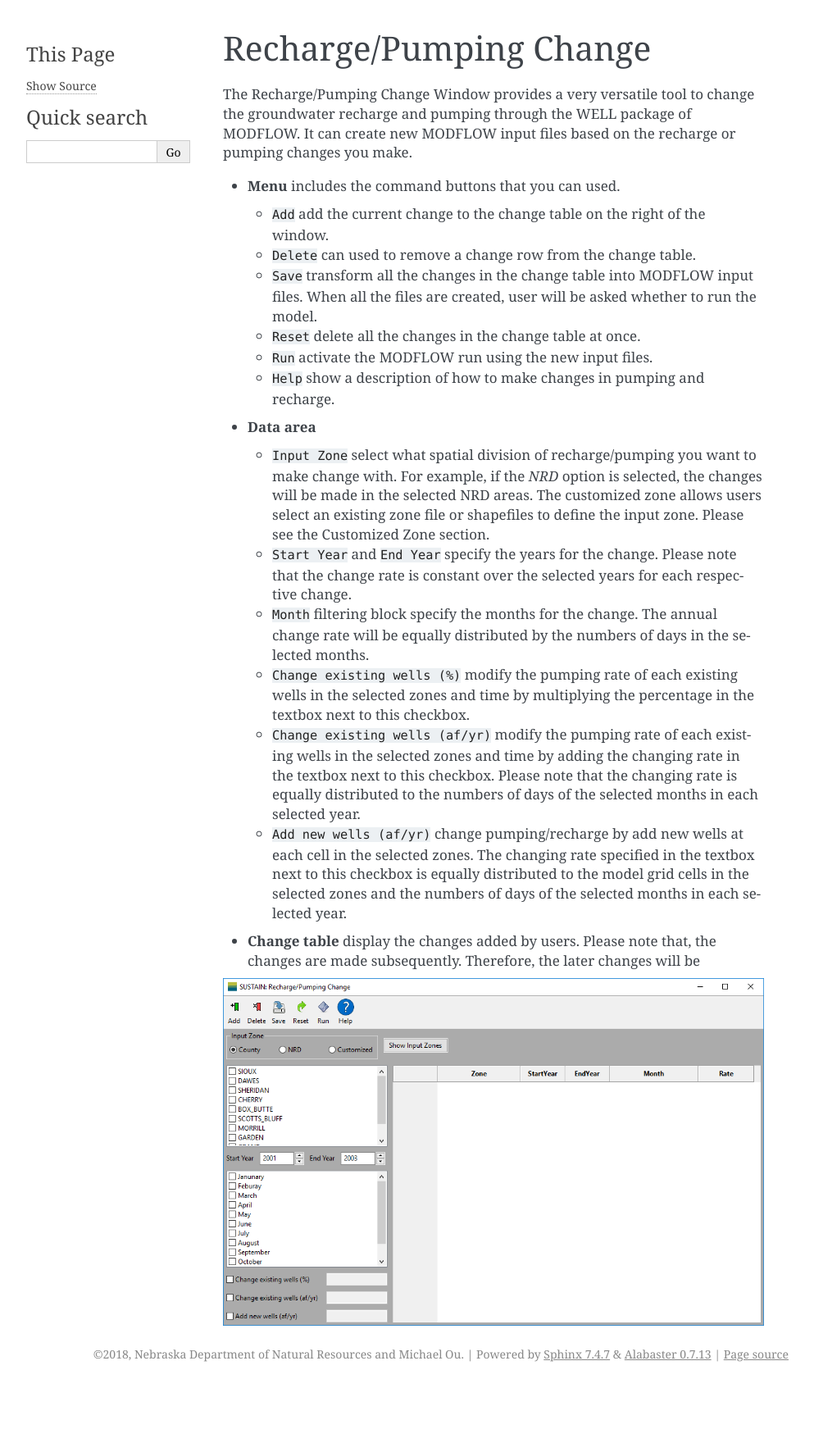
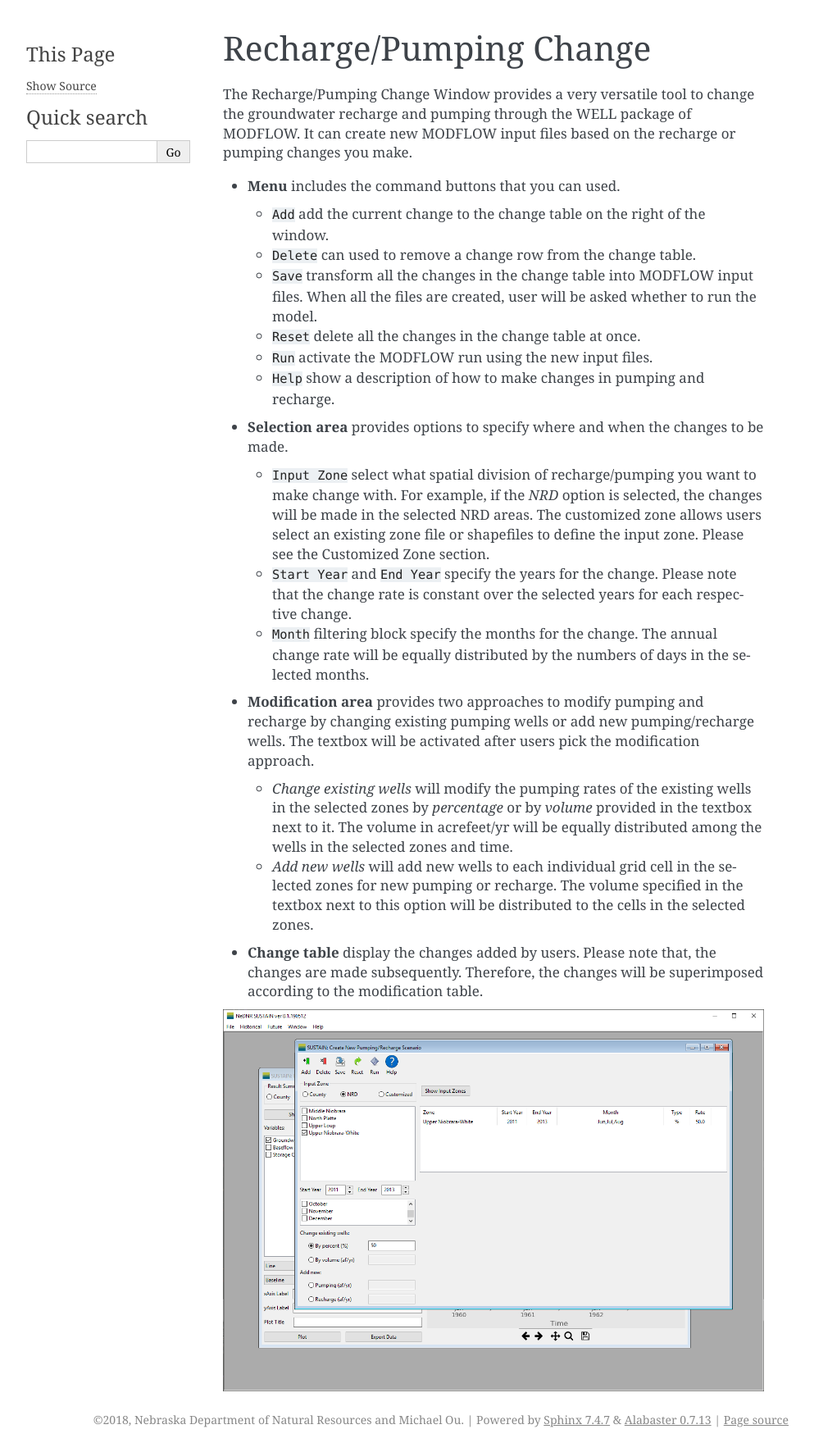
Before and after one commit to ougx/dnr-gui-sustain, a Sphinx documentation site: the page built from source/windows/gwpump.rst, in a window 1280 px wide. Shown: the whole page at 82% size, without its empty margins (148-1141 px from the left). Built offline with Sphinx 7.4.7, drawn with Linux system fonts in a browser that asks for light colours; pages that are not in the unit, such as notebooks, are missing from menus; before the commit the page ends 1691 px from its top, so only the background shows below that.

Commit message:
update scenario window

```diff
--- a/source/files/index.rst
+++ b/source/files/index.rst
@@ -17,6 +17,11 @@ App file tree:
 Data file structure:
 ::
   |   SUSTAIN namefile
+  +---bin
+  |   |   MODFLOW and other executables
+  +---baseline
+  |   |   historical simulation
+  |   |   future simulation
   +---modflow
   |   |   modflow data files
   +---rswb
--- a/source/windows/gwpump.rst
+++ b/source/windows/gwpump.rst
@@ -13,15 +13,20 @@ The Recharge/Pumping Change Window provides a very versatile tool to change the
 
   - ``Help`` show a description of how to make changes in pumping and recharge.
 
-* **Data area**
+* **Selection area** provides options to specify where and when the changes to be made.
 
   - ``Input Zone`` select what spatial division of recharge/pumping you want to make change with. For example, if the *NRD* option is selected, the changes will be made in the selected NRD areas. The customized zone allows users select an existing zone file or shapefiles to define the input zone. Please see the Customized Zone section.
   - ``Start Year`` and ``End Year`` specify the years for the change. Please note that the change rate is constant over the selected years for each respective change.
   - ``Month`` filtering block specify the months for the change. The annual change rate will be equally distributed by the numbers of days in the selected months.
-  - ``Change existing wells (%)`` modify the pumping rate of each existing wells in the selected zones and time by multiplying the percentage in the textbox next to this checkbox.
-  - ``Change existing wells (af/yr)`` modify the pumping rate of each existing wells in the selected zones and time by adding the changing rate in the textbox next to this checkbox. Please note that the changing rate is equally distributed to the numbers of days of the selected months in each selected year.
-  - ``Add new wells (af/yr)`` change pumping/recharge by add new wells at each cell in the selected zones. The changing rate specified in the textbox next to this checkbox is equally distributed to the model grid cells in the selected zones and the numbers of days of the selected months in each selected year.
 
-* **Change table** display the changes added by users. Please note that, the changes are made subsequently. Therefore, the later changes will be
+* **Modification area** provides two approaches to modify pumping and recharge by changing existing pumping wells or add new pumping/recharge wells. The textbox will be activated after users pick the modification approach.
+
+  - `Change existing wells` will modify the pumping rates of the existing wells in the selected zones by `percentage` or by `volume` provided in the textbox next to it.
+    The volume in acrefeet/yr will be equally distributed among the wells in the selected zones and time.
+
+  - `Add new wells` will add new wells to each individual grid cell in the selected zones for new pumping or recharge.
+    The volume specified in the textbox next to this option will be distributed to the cells in the selected zones.
+
+* **Change table** display the changes added by users. Please note that, the changes are made subsequently. Therefore, the changes will be superimposed according to the modification table.
 
 .. image:: gwpump.png
--- a/source/windows/index.rst
+++ b/source/windows/index.rst
@@ -7,10 +7,9 @@ These are the documents for ech window.
 .. toctree::
    main
    config
-   gwpump
    swdata
    gwbudget
+   gwpump
    gwlevel
-   newscen
    showZone
    *
--- a/source/windows/newscen.rst
+++ /dev/null
@@ -1,6 +0,0 @@
-New Scenario Creation Window
-======================
-
-The ``New Scenario Creation`` window is used create a new pumping or recharge scenario based on the historical data.
-
-.. image:: newscen.PNG
```
Also changed, not shown: source/windows/gwpump.png, source/windows/newscen.PNG (deleted).
